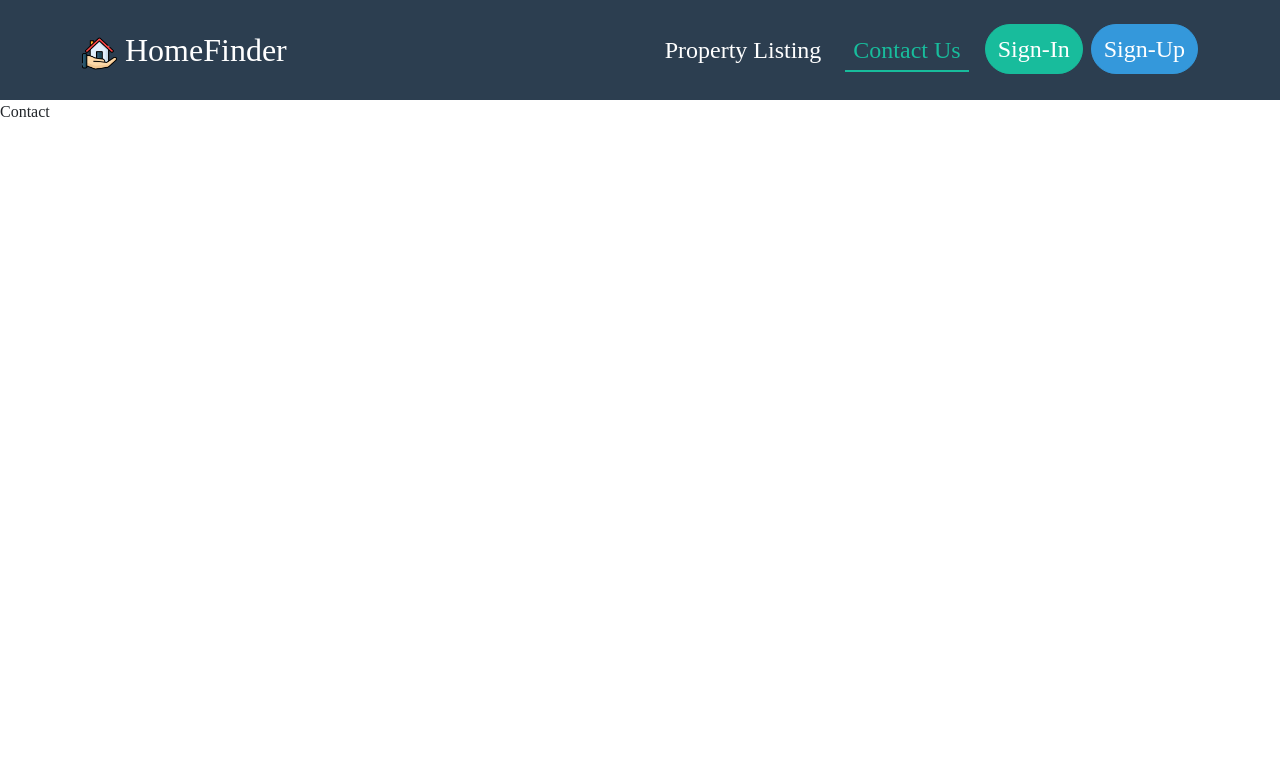
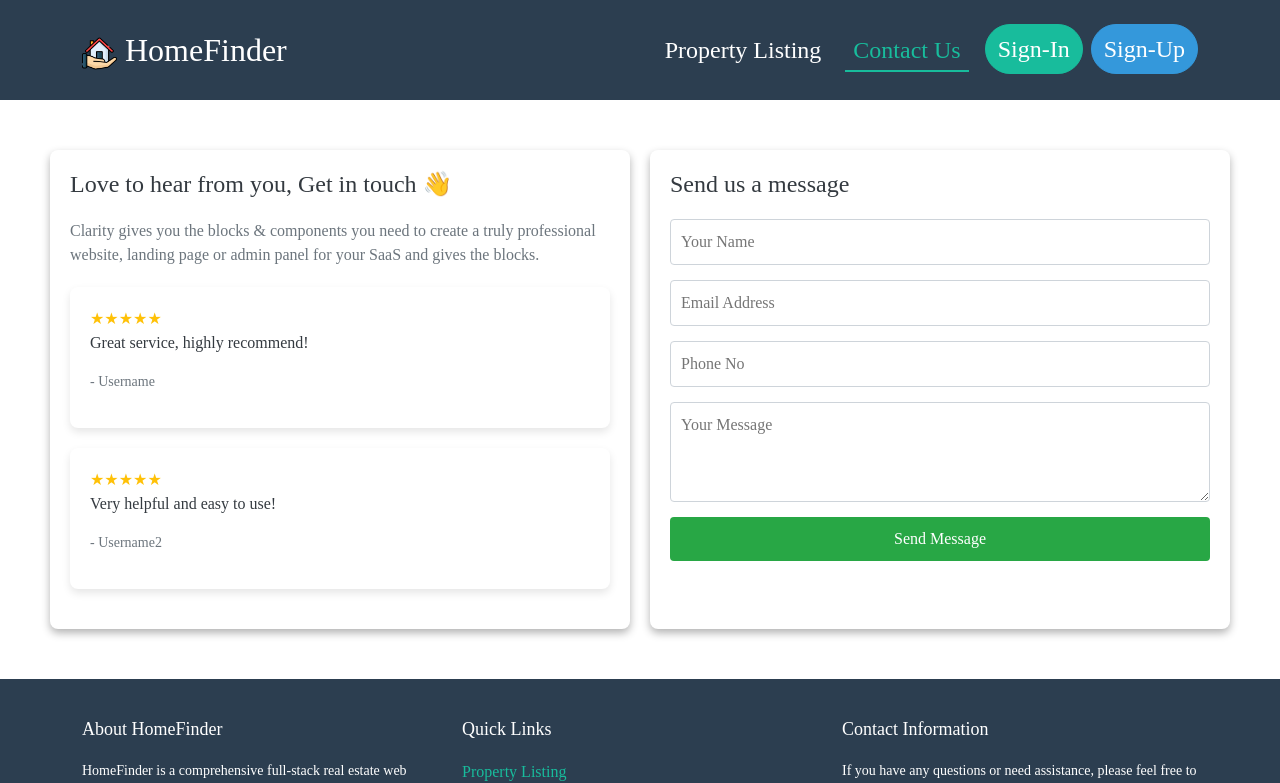
Before and after one commit to GenjiRocks/Group6_RealEstate, a React (Vite) app: page /contact in a window 1280 px wide. Shown: the top 783 px of the page. Built offline with nearby package versions, Linux system fonts and the light colour scheme; a web font is replaced by a local one.

Commit message:
Contact_Page_done

```diff
--- a/package.json
+++ b/package.json
@@ -23,7 +23,8 @@
     "react-bootstrap": "^2.10.4",
     "react-dom": "^18.3.1",
     "react-responsive-carousel": "^3.2.23",
-    "react-router-dom": "^6.24.0"
+    "react-router-dom": "^6.24.0",
+    "react-toastify": "^10.0.5"
   },
   "devDependencies": {
     "@types/react": "^18.3.3",
--- a/src/Pages/Contact.jsx
+++ b/src/Pages/Contact.jsx
@@ -1,11 +1,167 @@
-import React from 'react'
+import React, { useState } from 'react'
 import Header from '../Components/Header'
+import Footer from '../Components/Footer'
+
 
 function Contact() {
+
+  // Function calling
+  const [userDetails, setuserDetails] = useState({
+    name: '',
+    email: '',
+    phone: '',
+    message: '',
+  });
+  console.log(userDetails);
+
+  // Button Onclick
+  const handleSubmit = (e)=>{
+    e.preventDefault();
+    const{name,email,phone,message} = userDetails
+    if(!name || !email || !phone || !message){
+      alert("Please fill all the fields")
+    }else{
+
+      // reset the data
+      setuserDetails({
+        name: '',
+        email: '',
+        phone: '',
+        message: '',
+        })
+        alert("Your message has been sent successfully")
+    }
+  }
+
+
+  // Styling
+  const containerStyle = {
+    display: 'flex',
+    justifyContent: 'space-around',
+    padding: '40px',
+    // backgroundColor: '#f8f9fa',
+    // boxShadow: '0 4px 8px rgba(0, 0, 0, 0.1)',
+  };
+
+  const columnStyle = {
+    flex: 1,
+    padding: '20px',
+    margin: '10px',
+    backgroundColor: '#fff',
+    boxShadow: '0 4px 8px rgba(0, 0, 0, 0.3)',
+    borderRadius: '8px',
+  };
+
+  const headingStyle = {
+    fontSize: '24px',
+    marginBottom: '20px',
+    color: '#343a40',
+  };
+
+  const paragraphStyle = {
+    fontSize: '16px',
+    marginBottom: '20px',
+    color: '#6c757d',
+  };
+
+  const formStyle = {
+    display: 'flex',
+    flexDirection: 'column',
+  };
+
+  const inputStyle = {
+    padding: '10px',
+    marginBottom: '15px',
+    borderRadius: '4px',
+    border: '1px solid #ced4da',
+  };
+
+  const buttonStyle = {
+    padding: '10px',
+    backgroundColor: '#28a745',
+    color: '#fff',
+    border: 'none',
+    borderRadius: '4px',
+    cursor: 'pointer',
+  };
+
+  const cardStyle = {
+    padding: '20px',
+    borderRadius: '8px',
+    boxShadow: '0 4px 8px rgba(0, 0, 0, 0.1)',
+    marginBottom: '20px',
+    backgroundColor: '#fff',
+  };
+
+  const reviewStyle = {
+    fontSize: '16px',
+    color: '#343a40',
+  };
+
+  const starStyle = {
+    color: '#ffc107',
+  };
+
+  const userNameStyle = {
+    marginTop: '10px',
+    fontSize: '14px',
+    color: '#6c757d',
+  };
   return (
-    <div>
+    <>
+       <div>
        <Header/>
-       Contact</div>
+      <div style={containerStyle}>
+      <div style={columnStyle}>
+        <h2 style={headingStyle}>Love to hear from you, Get in touch 👋</h2>
+        <p style={paragraphStyle}>
+          Clarity gives you the blocks & components you need to create a truly professional website,
+          landing page or admin panel for your SaaS and gives the blocks.
+        </p>
+        <div style={cardStyle}>
+          <div style={reviewStyle}>
+            <span style={starStyle}>★★★★★</span>
+            <p>Great service, highly recommend!</p>
+          </div>
+
+          <p style={userNameStyle}>- Username</p>
+        </div>
+        <div style={cardStyle}>
+            <div style={reviewStyle}>
+              <span style={starStyle}>★★★★★</span>
+              <p>Very helpful and easy to use!</p>
+            </div>
+            <p style={userNameStyle}>- Username2</p>
+          </div>
+
+      </div>
+
+      <div style={columnStyle}>
+        <h2 style={headingStyle}>Send us a message</h2>
+        <form style={formStyle} onSubmit={handleSubmit}>
+          <input type="text" value={userDetails.name} placeholder="Your Name" style={inputStyle} onChange={(e)=>{
+            setuserDetails({...userDetails,name:e.target.value})
+          }} />
+          <input type="email" value={userDetails.email} placeholder="Email Address" style={inputStyle} onChange={(e)=>{
+            setuserDetails({...userDetails,email:e.target.value})
+          }} />
+          <input type="tel" value={userDetails.phone} placeholder="Phone No" style={inputStyle} onChange={(e)=>{
+            setuserDetails({...userDetails,phone:e.target.value})
+          }} />
+          <textarea placeholder="Your Message" value={userDetails.message} style={{ ...inputStyle, height: '100px' }} onChange={(e)=>{
+            setuserDetails({...userDetails,message:e.target.value})
+          }}></textarea>
+          <button type="submit" onClick={handleSubmit} style={buttonStyle}>Send Message</button>
+        </form>
+      </div>
+    </div>
+
+    <Footer/>
+       </div>
+
+    </>
+
+
   )
 }
 
```
Also changed, not shown: src/services/allApi.js (added), src/services/appApi.js (deleted), 1 other file (tests, documents, lock files or other folders).
